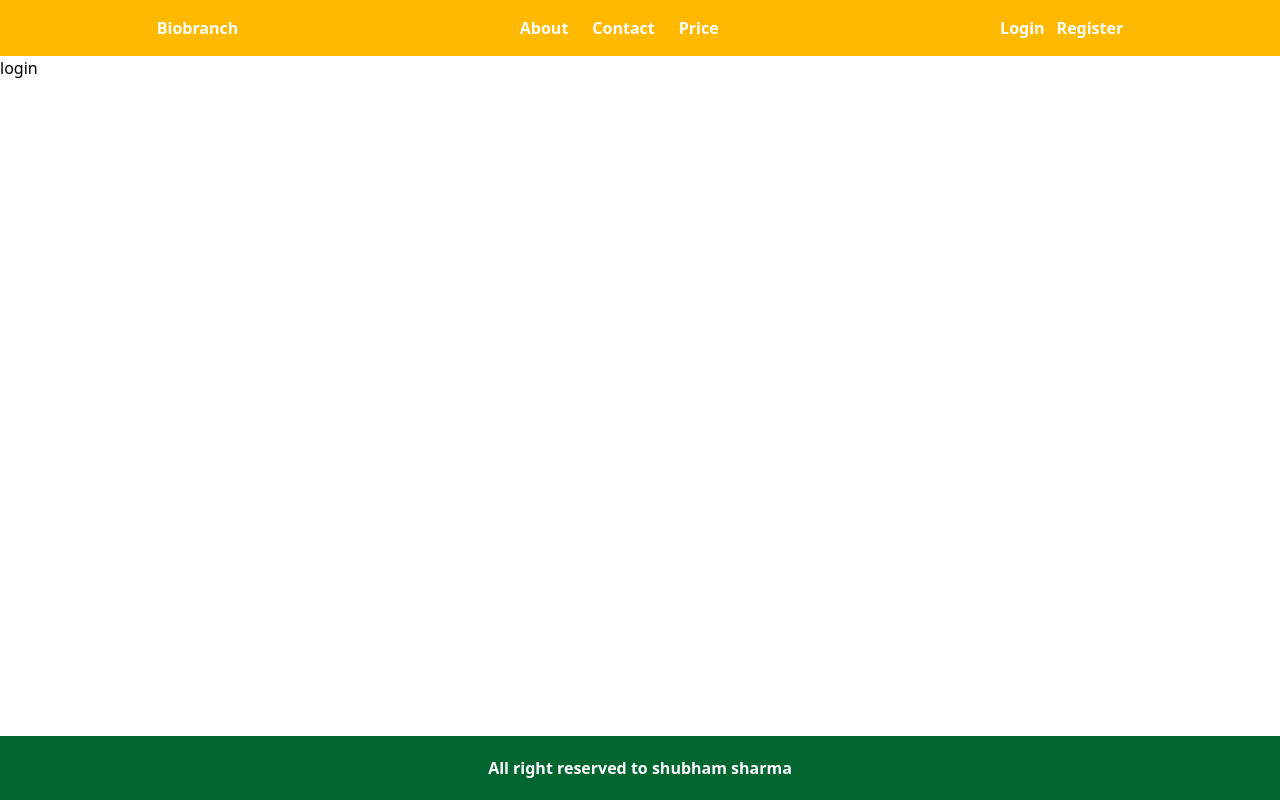
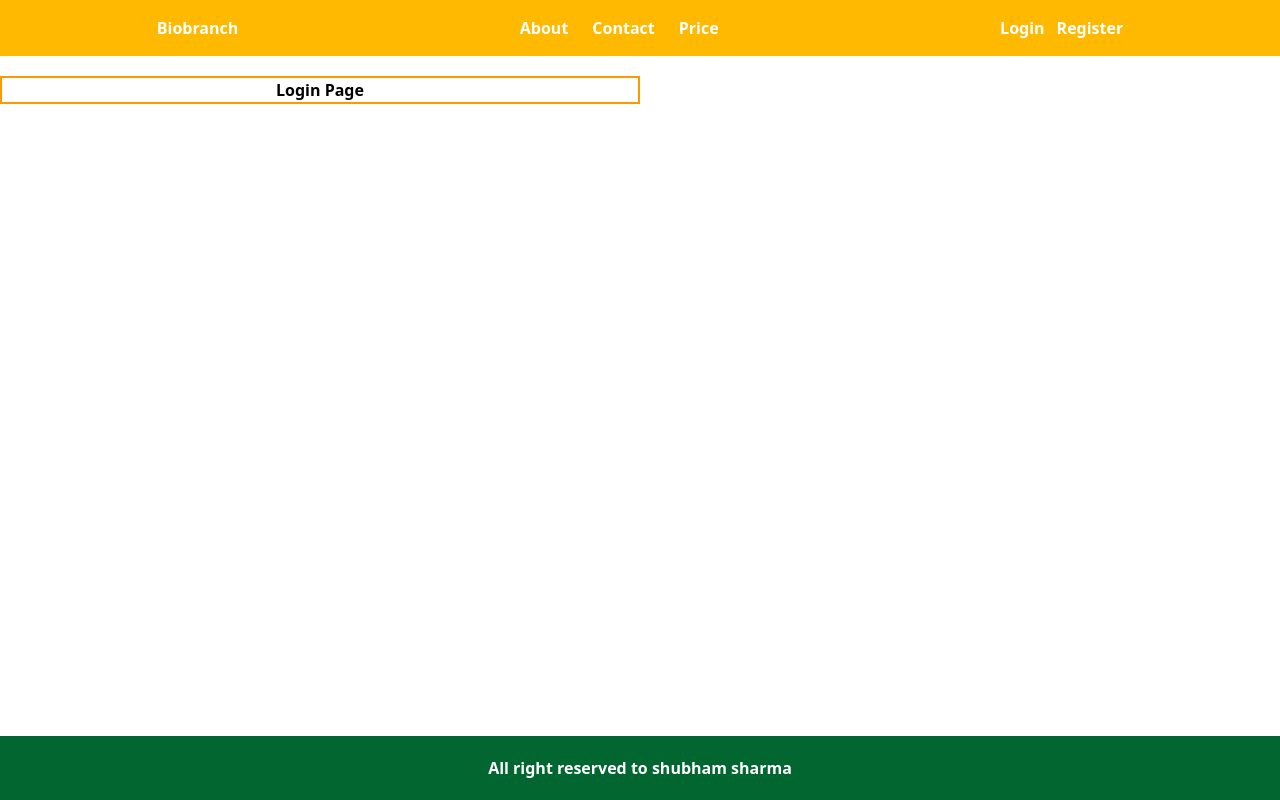
Before and after one commit to Shubhamsharma2002/BioBranch, a Next.js app: page /login in a window 1280 px wide. Built offline with nearby package versions, Linux system fonts and the light colour scheme.

Commit message:
working on login page

```diff
--- a/src/pages/login.jsx
+++ b/src/pages/login.jsx
@@ -2,7 +2,9 @@ import React from 'react'
 
 function login() {
   return (
-    <div>login</div>
+    <div className='mt-5 border-2 border-amber-500 text-center font-bold w-1/2 flex justify-center'>
+            Login Page
+    </div>
   )
 }
 
```
